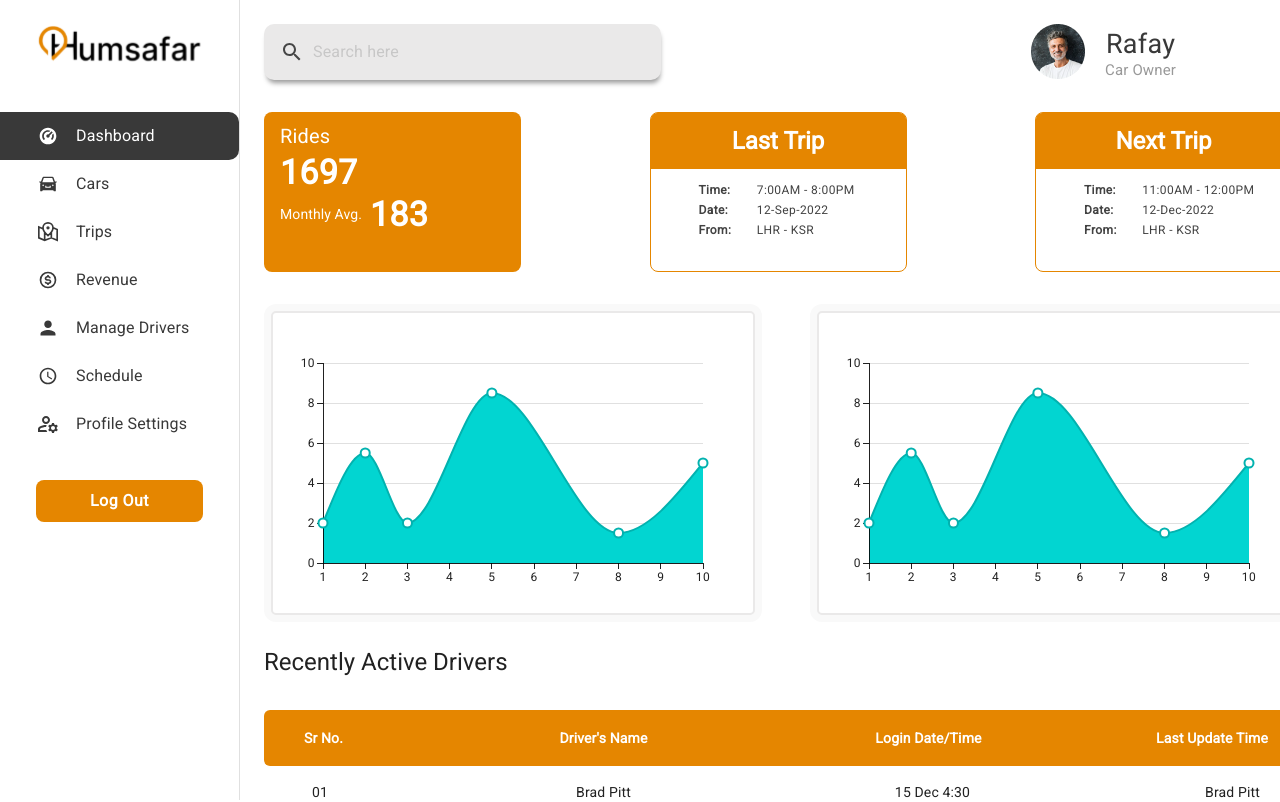
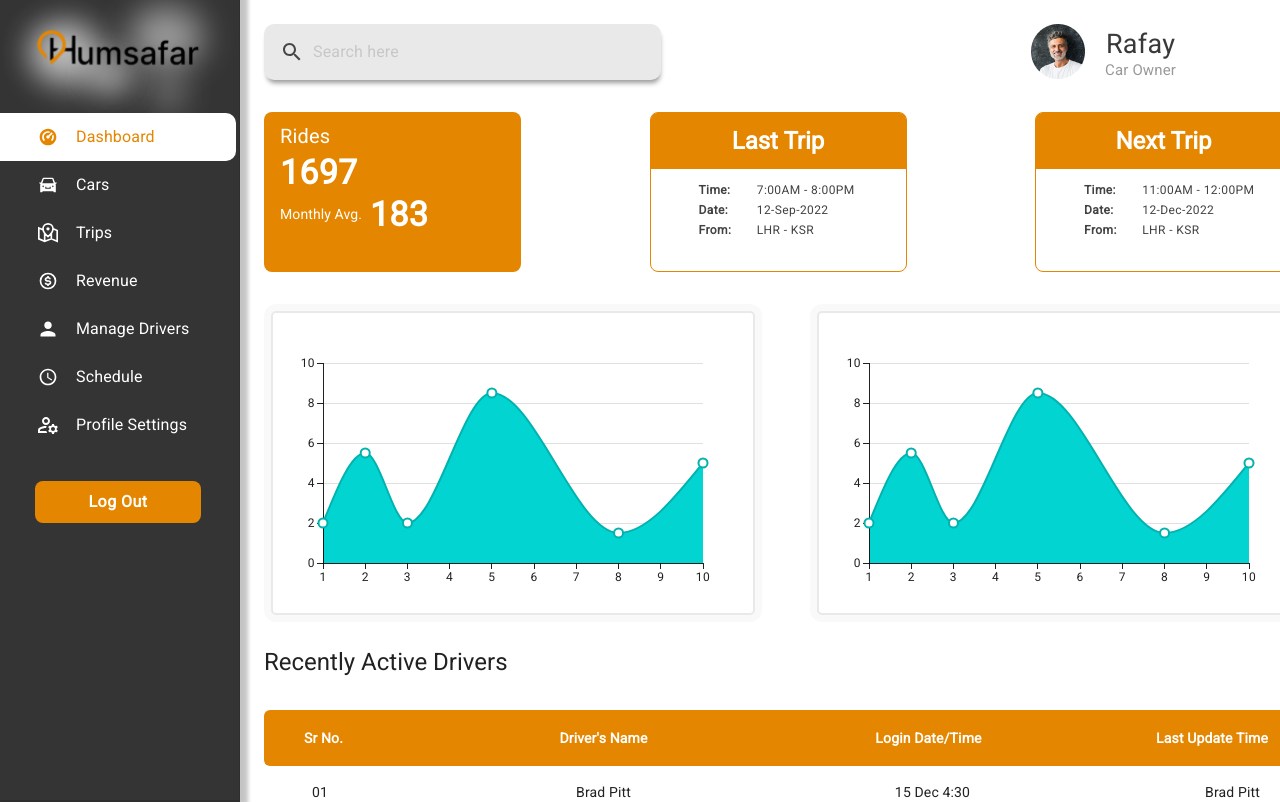
Before and after one commit to umer-shehzad/humsafardashboard, a React (Vite) app: page /driver/dashboard in a window 1280 px wide. Shown: the top 802 px of the page. Built offline with nearby package versions, Linux system fonts and the light colour scheme.

Commit message:
fix adjustment in side bar

```diff
--- a/src/components/driver-side/layout/MiniDrawer.jsx
+++ b/src/components/driver-side/layout/MiniDrawer.jsx
@@ -1,24 +1,15 @@
 import * as React from 'react';
 import { NavLink, useLocation } from 'react-router-dom';
-
-
-
 import Box from '@mui/material/Box';
-
 import MuiDrawer from '@mui/material/Drawer';
-
-
 import List from '@mui/material/List';
 import ListItem from '@mui/material/ListItem';
 import ListItemIcon from '@mui/material/ListItemIcon';
 import ListItemText from '@mui/material/ListItemText';
 import { styled, useTheme } from '@mui/material/styles';
-
 import useMediaQuery from '@mui/material/useMediaQuery';
-
 import { Outlet } from 'react-router-dom';
 import { colors } from '../../../utils/colors';
-
 import CustomButton from '../../common/CustomButton';
 import { MenuData } from '../../../utils/driverMenuData';
 import NavBar from './NavBar';
@@ -27,11 +18,14 @@ const drawerWidth = 240;
 
 const openedMixin = (theme) => ({
   width: drawerWidth,
+  backgroundColor: colors.sideBarBgCOlor,
   transition: theme.transitions.create('width', {
     easing: theme.transitions.easing.sharp,
     duration: theme.transitions.duration.enteringScreen,
   }),
   overflowX: 'hidden',
+  paddingRight: 3,
+  boxShadow: '4px 0px 4px 4px rgba(0,0,0,0.12)',
   [theme.breakpoints.down('sm')]: {
     width: `calc(${theme.spacing(7)} + 1px)`,
   },
@@ -42,7 +36,6 @@ const DrawerHeader = styled('div')(({ theme }) => ({
   alignItems: 'center',
   justifyContent: 'flex-end',
   padding: theme.spacing(0, 1),
-  // necessary for content to be below app bar
   ...theme.mixins.toolbar,
 }));
 
@@ -64,20 +57,29 @@ const MiniDrawer = () => {
 
   return (
     <Box sx={{ display: 'flex' }}>
-
       <NavBar />
-
-      {/* Drawer */}
       <Drawer variant="permanent">
-        {/* <DrawerHeader /> */}
+        <Box
+          sx={{
+            position: 'relative',
+            width: '100%',
+            height: 113,
+            background: `url('/logoBg.svg') no-repeat center center`,
+            backgroundSize: 'cover',
+            display: 'flex',
+            justifyContent: 'center',
+            paddingTop: 3.5,
+          }}
+        >
           <Box
             component="img"
             sx={{ height: 40 }}
-          mt={3}
             alt="Logo"
             src="/humsafar-logo.svg"
           />
-        <List sx={{ marginTop: 5 }}>
+        </Box>
+
+        <List sx={{ marginTop: 0, paddingTop: 0 }}>
           {MenuData.map((item, index) => (
             <ListItem key={item.itemName} disablePadding sx={{ display: 'block' }}>
               <NavLink
@@ -93,14 +95,14 @@ const MiniDrawer = () => {
                   ...(theme.breakpoints.down('sm') && {
                     justifyContent: 'center',
                   }),
-                  backgroundColor: location.pathname === item.path ? `${colors.textFifthColor}` : 'inherit',
+                  backgroundColor: location.pathname === item.path ? `${colors.primaryColor}` : 'inherit',
                   borderRadius: location.pathname === item.path ? '0 10px 10px 0' : ''
                 }}
               >
                 <ListItemIcon
                   sx={{
                     justifyContent: 'center',
-                    color: location.pathname === item.path ? '#ffffff' : `${colors.textFifthColor}`,
+                    color: location.pathname === item.path ? `${colors.btnBgColor}` : `${colors.primaryColor}`,
                   }}
                 >
                   {item.icon}
@@ -110,7 +112,7 @@ const MiniDrawer = () => {
                   sx={{
                     opacity: 1,
                     display: isSmallScreen ? 'none' : 'block',
-                    color: location.pathname === item.path ? '#ffffff' : `${colors.textFifthColor}`,
+                    color: location.pathname === item.path ? `${colors.btnBgColor}` : `${colors.primaryColor}`,
                   }}
                 />
               </NavLink>
@@ -122,11 +124,8 @@ const MiniDrawer = () => {
           <CustomButton btnName={'Log Out'} width={'70%'} borderRadius={'8px'} />
         </Box>
       </Drawer>
-
-      {/* main */}
       <Box component="main" mt={3} sx={{ flexGrow: 1, p: 3 }}>
         <DrawerHeader />
-
         <Outlet />
       </Box>
     </Box>
--- a/src/utils/colors.js
+++ b/src/utils/colors.js
@@ -1,6 +1,7 @@
 export const colors = {
   btnColor: "white",
   btnBgColor: "#E58600",
+  primaryColor: '#ffffff',
   textSecondaryColor: "#858585",
   textTertiaryColor: "#57A65A",
   textForthColor: "#919191",
@@ -15,4 +16,5 @@ export const colors = {
   cardBorderColor: '#929292',
   editIconBgColor: '#009688',
   deleteIconBgColor: '#E5343D',
+  sideBarBgCOlor: '#343434',
 };
```
Also changed, not shown: public/logoBg.svg (added). Lines whose indentation alone changed are shown as unchanged.
